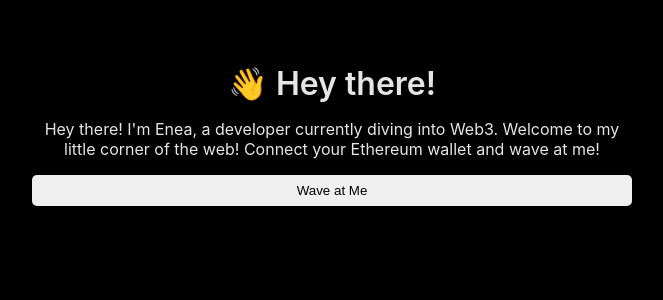
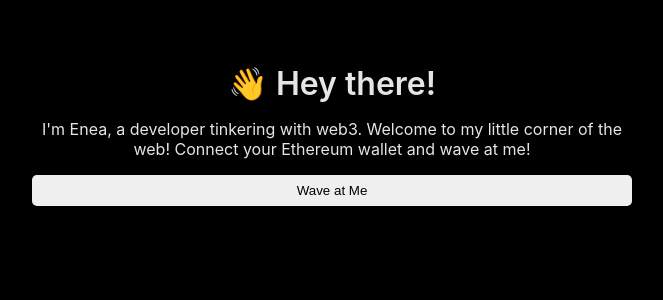
Before and after one commit to eneax/my-wave-portal-frontend, a React (Create React App) app: page / in a window 1280 px wide. Shown: the top 300 px of the page, without its empty margins (308-971 px from the left). Built offline with nearby package versions, Linux system fonts and the light colour scheme; the HTML template or start-up script is replaced by a standard one.

Commit message:
Update bio

```diff
--- a/src/App.js
+++ b/src/App.js
@@ -18,9 +18,8 @@
         </div>
 
         <div className="bio">
-          Hey there! I'm Enea, a developer currently diving into Web3. Welcome
-          to my little corner of the web! Connect your Ethereum wallet and wave
-          at me!
+          I'm Enea, a developer tinkering with web3. Welcome to my little corner
+          of the web! Connect your Ethereum wallet and wave at me!
         </div>
 
         <button className="waveButton" onClick={wave}>
```
